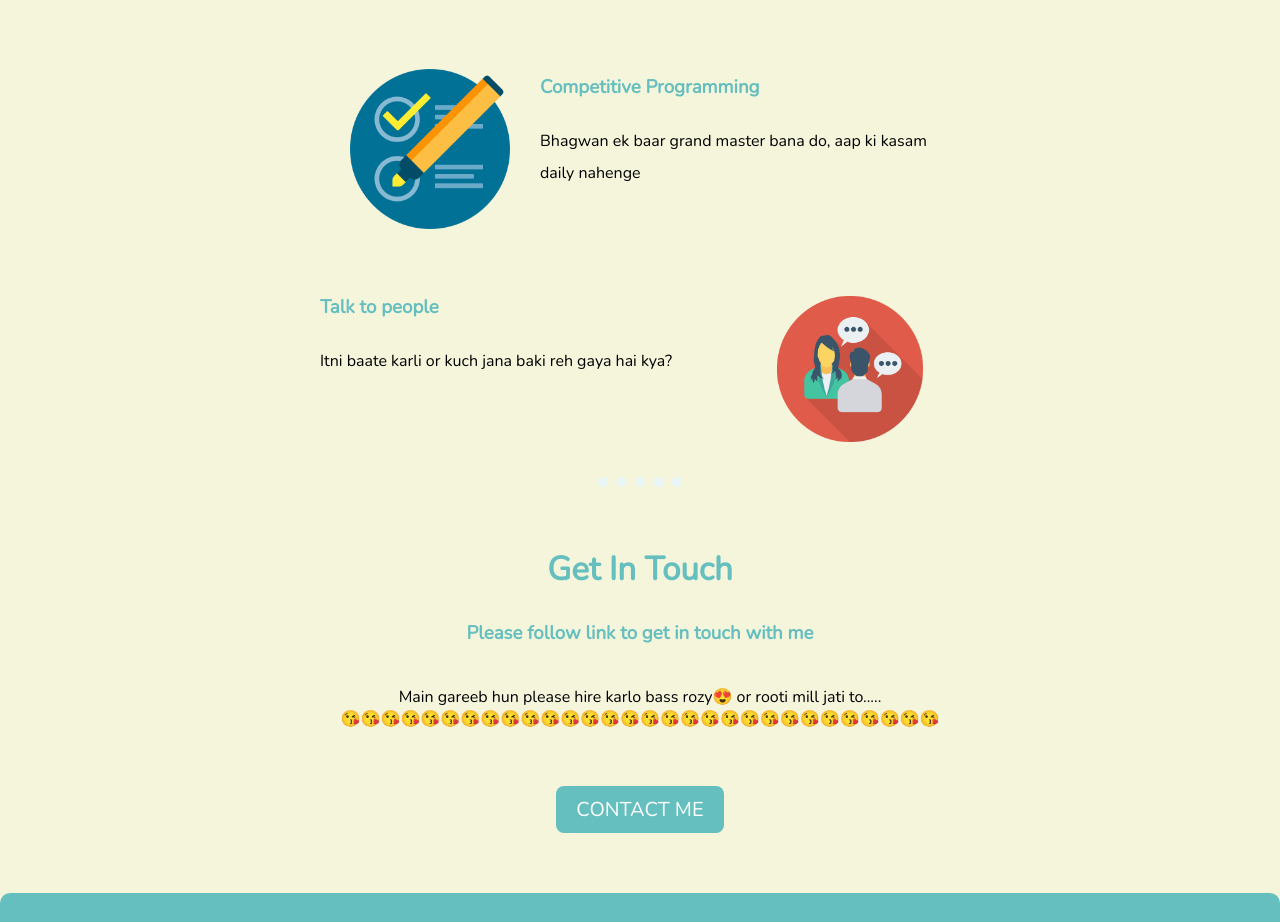
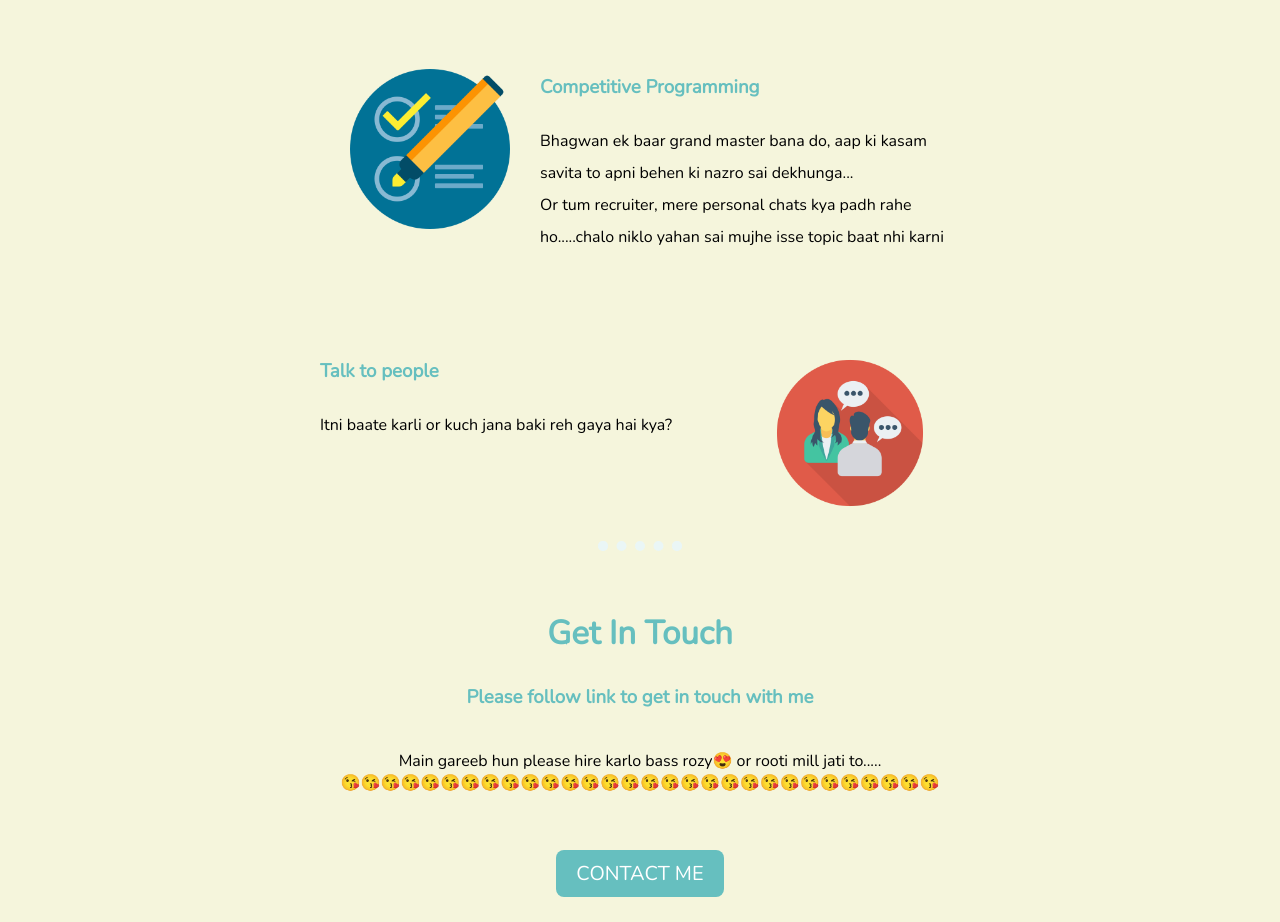
Before and after one commit to Abhay-86/CV, a plain HTML site: page index.html in a window 1280 px wide. Shown: the part 2460-3382 px from the top of the page. Drawn offline with nearby package versions, Linux system fonts and the light colour scheme.

Commit message:
Update index.html

```diff
--- a/index.html
+++ b/index.html
@@ -64,7 +64,8 @@
 
           <h3>Competitive Programming</h3>
           <p>
-              Bhagwan ek baar grand master bana do, aap ki kasam daily nahenge
+              Bhagwan ek baar grand master bana do, aap ki kasam savita to apni behen ki nazro sai dekhunga...<br>
+              Or tum recruiter, mere personal chats kya padh rahe ho.....chalo niklo yahan sai mujhe isse topic baat nhi karni
           </p>
       </div>
       <div class="skill-row">
```
